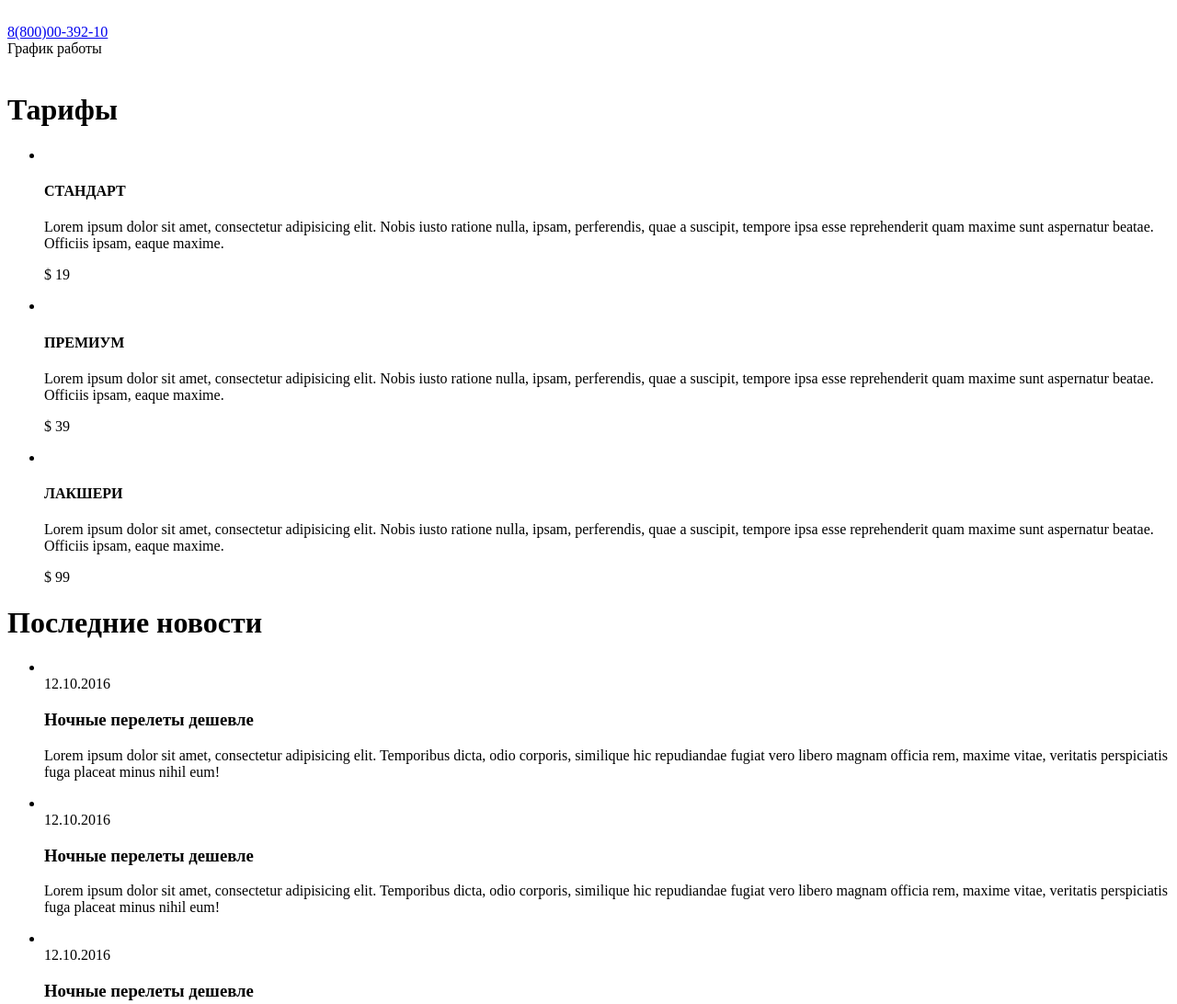
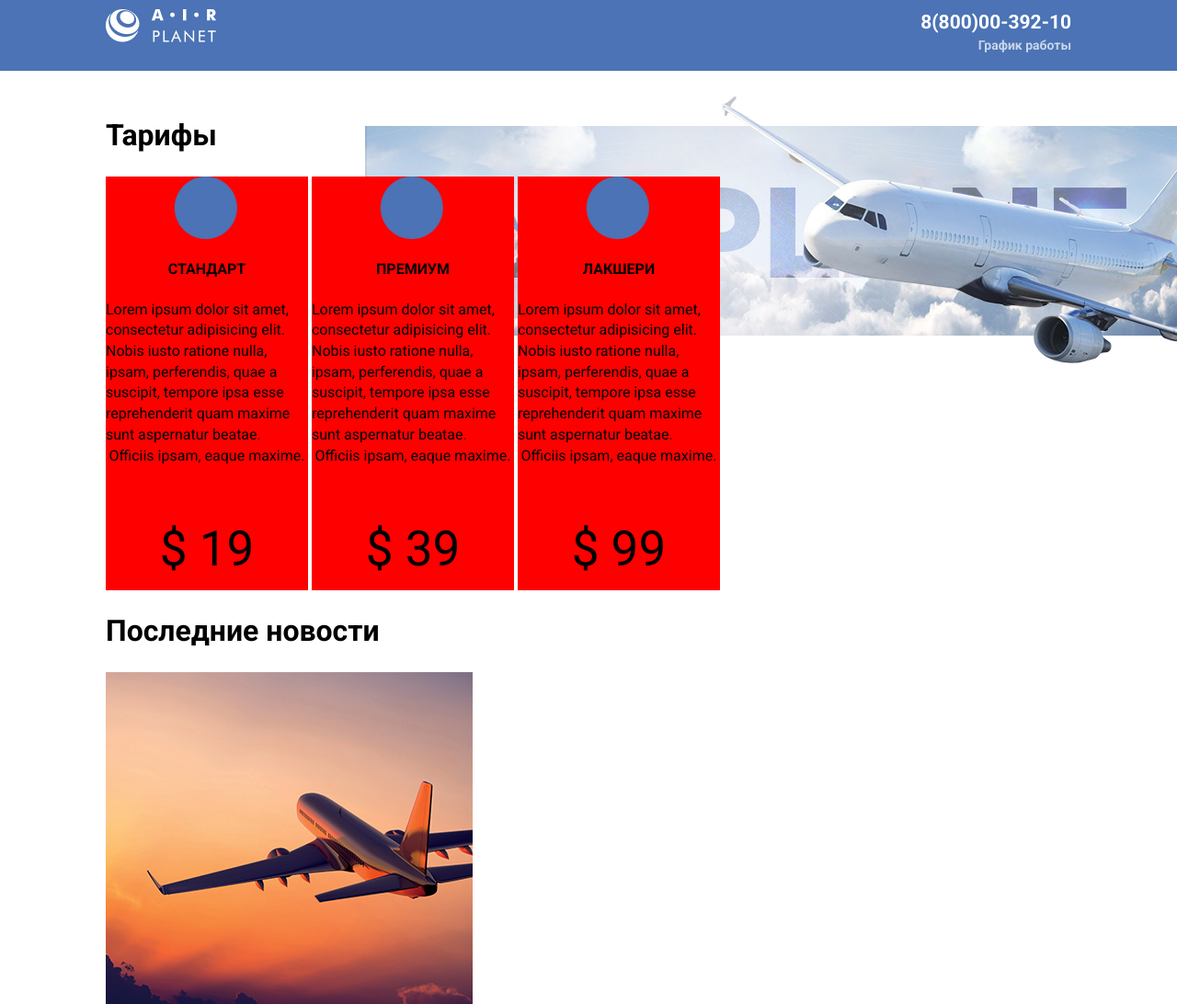
Before and after one commit to alexsi7/study6, a plain HTML site: page index.html in a window 1280 px wide. Shown: the top 1092 px of the page at 92% size. Drawn offline with Linux system fonts and the light colour scheme.

Commit message:
доверстал страничку

```diff
--- a/index.html
+++ b/index.html
@@ -5,13 +5,15 @@
 	<meta name="viewport" content="width=device-width, initial-scale=1.0">
 	<meta http-equiv="X-UA-Compatible" content="ie=edge">
 	<title>air-planet</title>
+	<link href="https://fonts.googleapis.com/css?family=Roboto:300,400,700" rel="stylesheet">
+	<link rel="stylesheet" href="./main.css">
 </head>
 <body>
 	<div class="wraper">
-		<header class="">
-			<div class="container">
+			<header class="header">
+				<div class="container header__container">
 					<a href="#" class="logo">
-					<img class="logo__picture" src="" alt="">
+						<img class="logo__picture" src="./img/logo_header.png" alt="">
 					</a>
 					<div class="company-contacs">
 						<a href="tel:+78000039210"class="company-contacs__phone">8(800)00-392-10</a>
@@ -19,62 +21,67 @@
 					</div>
 				</div>
 			</header>
-	</div>
 			<div class="maincontent">
+					<div class="container">
 						<div class="page-content">
-        <div class="container">
 							<div class="airplane-picture">
-						<img src="" alt=""class="airplane__picture-img">
-					</div>
-				</div>
-			</div>
+								<img src="./img/Photo.png" alt=""class="airplane__picture-img">
 							</div>
 							<div class="tariff-list">
-			<div class="container">
 								<h1>Тарифы</h1>
-				<ul class="tariffs">
+								<ul class="tariff__list">
 									<li class="standart">
+										<div>
 											<a href="#" class="icon">
-							<img class="icon__picture" src="" alt="">
+												<img class="icon__picture" src="./img/Ellipse 1.png" alt="">
 											</a>
+										</div>
+										<div>
 											<h4>СТАНДАРТ</h4>
 											<p>Lorem ipsum dolor sit amet, consectetur adipisicing elit. Nobis iusto ratione nulla, ipsam, perferendis, quae a suscipit, tempore ipsa esse reprehenderit quam maxime sunt aspernatur beatae. Officiis ipsam, eaque maxime.
 												</p>
 												<p class="price">
 													$ 19
 												</p>
+										</div>
 									</li>
 									<li class="premium">
+										<div>
 											<a href="#" class="icon">
-							<img class="icon__picture" src="" alt="">
+												<img class="icon__picture" src="./img/Ellipse 2.png" alt="">
 											</a>
+										</div>
+										<div>
 											<h4>ПРЕМИУМ</h4>
 											<p>Lorem ipsum dolor sit amet, consectetur adipisicing elit. Nobis iusto ratione nulla, ipsam, perferendis, quae a suscipit, tempore ipsa esse reprehenderit quam maxime sunt aspernatur beatae. Officiis ipsam, eaque maxime.
 												</p>
 												<p class="price">
 													$ 39
 												</p>
+										</div>
 									</li>
 									<li class="luxury">
+										<div>
 											<a href="#" class="icon">
-							<img class="icon__picture" src="" alt="">
+												<img class="icon__picture" src="./img/Ellipse 3.png" alt="">
 											</a>
+										</div>
+										<div>
 											<h4>ЛАКШЕРИ</h4>
 											<p>Lorem ipsum dolor sit amet, consectetur adipisicing elit. Nobis iusto ratione nulla, ipsam, perferendis, quae a suscipit, tempore ipsa esse reprehenderit quam maxime sunt aspernatur beatae. Officiis ipsam, eaque maxime.
 												</p>
 												<p class="price">
 													$ 99
 												</p>
+										</div>
 									</li>
 								</ul>
 							</div>
-	</div>
 							<div class="news-list">
-			<div class="container">
 								<h1>Последние новости</h1>
-				<ul class="news">
+								<ul class="news__list">
 									<li class="nightly">
-					<img class="nightly__image" src="" alt="">
+									<img class="nightly__image" src="./img/news.png" alt="">
 									<div class="nightly__desc">
 										<div class="nightly__date">12.10.2016</div>
 										<h3 class="nightly__subtitle">Ночные перелеты дешевле</h3>
@@ -84,20 +91,20 @@
 									</div>
 									</li>
 									<li class="travel">
-					<img class="travel__image" src="" alt="">
+									<img class="travel__image" src="./img/news1.png" alt="">
 									<div class="travel__desc">
 										<div class="travel__date">12.10.2016</div>
-						<h3 class="travel__subtitle">Ночные перелеты дешевле</h3>
+										<h3 class="travel__subtitle">Путишествие в Грузию стало доступнееа</h3>
 										<p class="travel__text">
 												Lorem ipsum dolor sit amet, consectetur adipisicing elit. Temporibus dicta, odio corporis, similique hic repudiandae fugiat vero libero magnam officia rem, maxime vitae, veritatis perspiciatis fuga placeat minus nihil eum!
 										</p>
 									</div>
 									</li>
 									<li class="children">
-					<img class="children__image" src="" alt="">
+									<img class="children__image" src="./img/news2.png" alt="">
 									<div class="children__desc">
 										<div class="children__date">12.10.2016</div>
-						<h3 class="children__subtitle">Ночные перелеты дешевле</h3>
+										<h3 class="children__subtitle">Детские авиабилеты доступны для бизнес-класс</h3>
 										<p class="children__text">
 												Lorem ipsum dolor sit amet, consectetur adipisicing elit. Temporibus dicta, odio corporis, similique hic repudiandae fugiat vero libero magnam officia rem, maxime vitae, veritatis perspiciatis fuga placeat minus nihil eum!
 										</p>
@@ -105,9 +112,7 @@
 									</li>
 								</ul>
 							</div>
-	</div>
 							<div class="pagination">
-		<div class="container">
 								<div class="pagination__display">Страница одна из семи</div>
 									<div class="pagination__controlls">
 										<a href="#"class="pagination__prev"><</a>
@@ -137,9 +142,7 @@
 										<a href=""class="pagination__next">></a>
 									</div>
 							</div>
-	</div>
 							<div class="sidebar">
-		<div class="container">
 								<ul class="nav">
 									<li class="nav__item">
 										<div class="nav__icon">
@@ -168,5 +171,8 @@
 								</ul>
 							</div>
 						</div>
+					</div>
+			</div>
+	</div>
 </body>
 </html>
--- /dev/null
+++ b/main.css
@@ -0,0 +1,151 @@
+body {
+  margin: 0%;
+  font-family: "Roboto", Arial, sans-serif;
+  line-height: 1.42;
+  -webkit-font-smoothing: antialiased;
+  -moz-osx-font-smoothing: grayscale;
+}
+
+ul {
+  margin: 0%;
+  padding: 0%;
+}
+
+ul li {
+  list-style: none;
+}
+
+img {
+  display: block;
+  max-width: 100%;
+  max-height: 100%;
+}
+
+.container {
+  width: 1050px;
+  margin: 0 auto;
+}
+
+.header {
+  background: #4b73b5;
+  color: #fff;
+ }
+
+.header__container {
+  position: relative;
+  height: 77px;
+}
+
+.logo {
+  display: inline-block;
+  position: absolute;
+  left: 0;
+  top: 10px;
+}
+
+.company-contacs {
+  position: absolute;
+  right: 0;
+  top: 10px;
+  text-align: right;
+}
+
+.company-contacs__phone {
+  font-size: 21px;
+  text-decoration: none;
+  font-weight: bold;
+  color: inherit;
+}
+
+
+.company-contacts__text {
+  font-size: 14px;
+  font-weight: bold;
+  opacity: .7;
+}
+
+.airplane-picture {
+  display: inline;
+  position: absolute;
+  right: 0;
+
+
+}
+
+
+
+
+/* .pagination__display {
+  display: inline-block;
+  vertical-align: middle;
+}
+
+.pagination__controlls, {
+  display: inline-block;
+  vertical-align: middle;
+}
+
+.pagination__pages, .pagination__pages-item {
+  display: inline-block;
+  vertical-align: middle;
+} */
+
+.header {
+  margin-bottom: 27px;
+}
+
+.page-content {
+  width: 880px;
+}
+
+.page-content, .sidebar {
+  display: inline-block;
+  vertical-align: top;
+}
+
+* {
+  box-sizing: border-box;
+}
+
+ .tariff__list {
+  list-style: none;
+  padding: 0%;
+}
+
+.standart, .premium, .luxury {
+  display: inline-block;
+  background: red;
+  position: relative;
+  width: 25%;
+  height: 450px;
+  text-align-last: center;
+}
+
+.icon__picture {
+  transform: translate(110%)
+   }
+
+
+.price {
+  font-size: 53px;
+}
+
+.nightly {
+
+}
+
+/* .standart {
+  display: block;
+  position: relative;
+  background: red;
+  width: 250px;
+  height: 400px;
+}
+
+.premium {
+  display: block;
+  position: relative;
+  background: red;
+  width: 250px;
+  height: 400px;
+} */
--- a/style.css
+++ /dev/null
@@ -1,5 +0,0 @@
-body {
-  height: 100vh;
-  background:greenyellow;
-  font-size: 48px;
-}
```
Also changed, not shown: img/Ellipse 1.png (added), img/Ellipse 2.png (added), img/Ellipse 3.png (added), img/Layer 3.png (added), img/Photo.png (added), img/flower.png (added), img/logo_header.png (added), img/news.png (added), img/news1.png (added), img/news2.png (added). Lines whose indentation alone changed are shown as unchanged.
